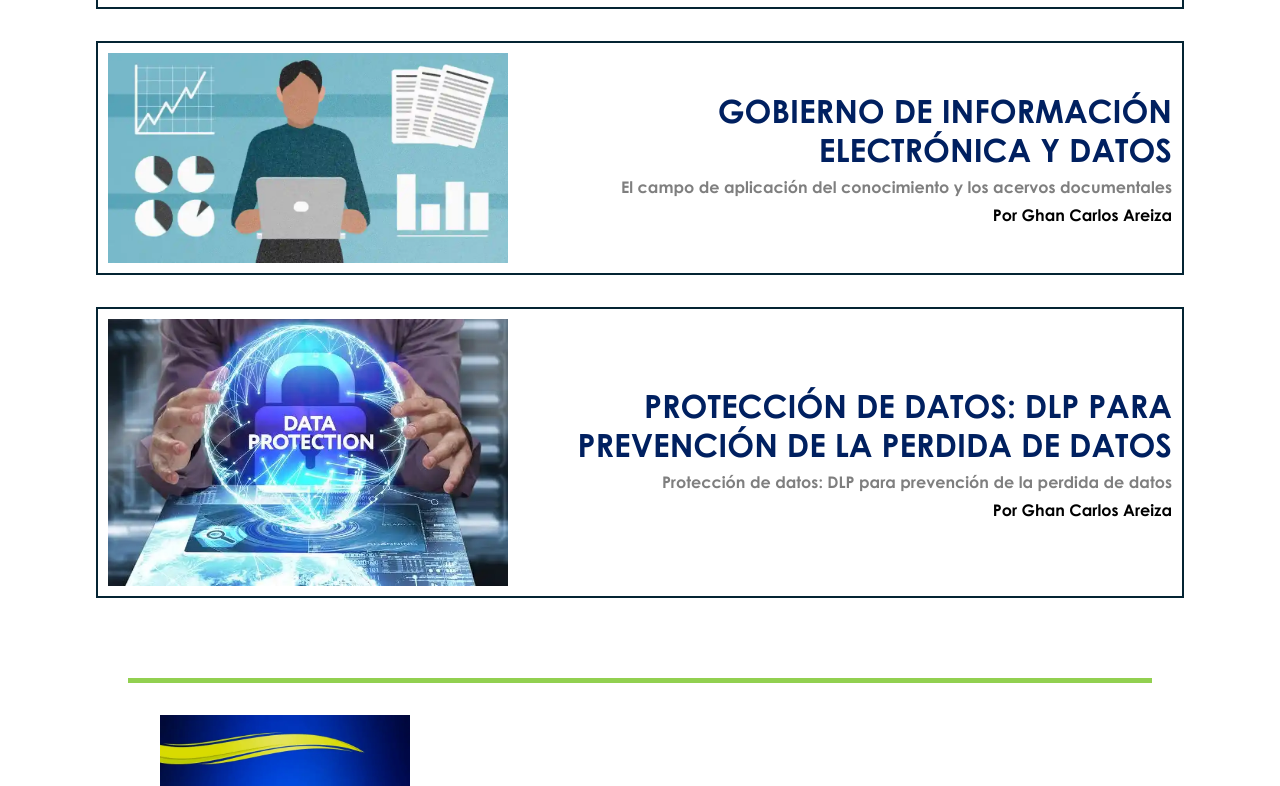
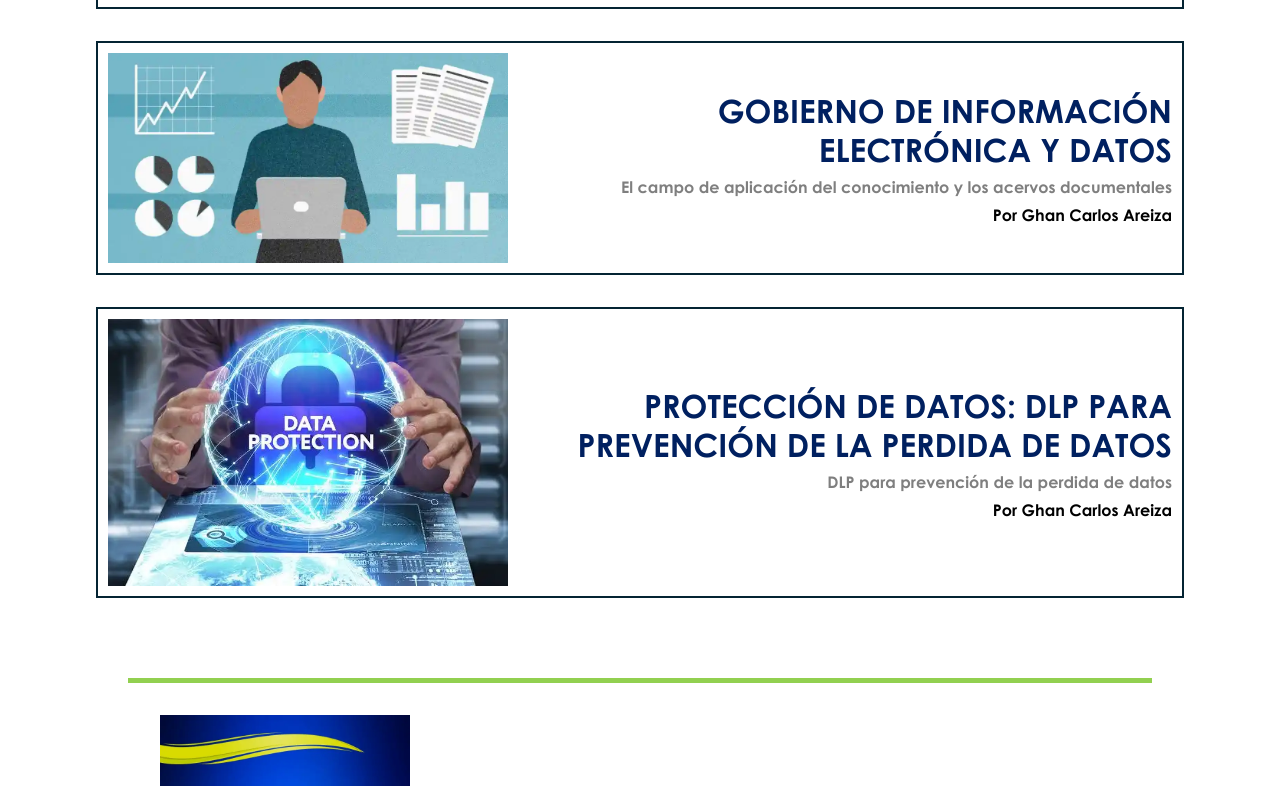
Before and after one commit to HenryCBQ/ghan-carlos-land, an Astro site: page / in a window 1280 px wide. Shown: the part 1636-2422 px from the top of the page. Built offline with nearby package versions, Linux system fonts and the light colour scheme; Astro itself is replaced by a stand-in of ours.

Commit message:
Ajusta la propiedad de descripción en el post sobre protección de datos para mayor claridad y mejora el estilo del componente BlogPost.

```diff
--- a/src/components/BlogPost.astro
+++ b/src/components/BlogPost.astro
@@ -41,6 +41,7 @@ const frontmatter = post.data;
 
     a {
         display: flex;
+        justify-content: space-between;
         align-items: center;
         text-align: end;
         gap: 1rem;
--- a/src/content/blog/Post-06.mdx
+++ b/src/content/blog/Post-06.mdx
@@ -1,7 +1,7 @@
 ---
 title: "Protección de datos: DLP para prevención de la perdida de datos"
 author: "Ghan Carlos Areiza"
-description: "Protección de datos: DLP para prevención de la perdida de datos"
+description: "DLP para prevención de la perdida de datos"
 image: "images/post-06.webp"
 pubDate: 2025-05-26
 ---
```
